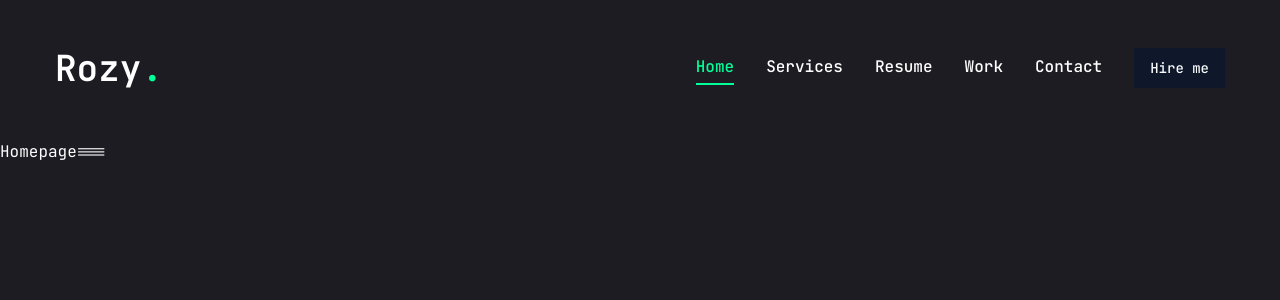
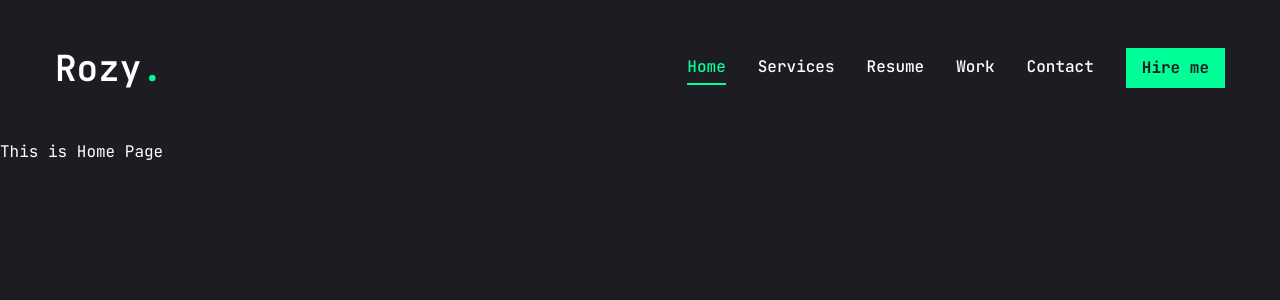
Before and after one commit to rozy97/rozy.dev, a Next.js app: page / in a window 1280 px wide. Shown: the top 300 px of the page. Built offline with nearby package versions, Linux system fonts and the light colour scheme.

Commit message:
implement mobile navbar

```diff
--- a/app/page.tsx
+++ b/app/page.tsx
@@ -1,6 +1,6 @@
 
 export default function Home() {
   return (
-    <main>Homepage===</main>
+    <main>This is Home Page</main>
   );
 }
--- a/components/Header.tsx
+++ b/components/Header.tsx
@@ -1,6 +1,7 @@
 import Link from "next/link";
 import { Button } from "./ui/button";
 import Nav from "./Nav";
+import MobileNav from "./MobileNav";
 
 const Header = () => {
     return (
@@ -23,7 +24,9 @@
                 </div>
 
                 {/* mobile nav */}
-                <div className="xl:hidden">mobile nav</div>
+                <div className="xl:hidden">
+                    <MobileNav />
+                </div>
 
             </div>
         </header>
--- /dev/null
+++ b/components/MobileNav.tsx
@@ -0,0 +1,52 @@
+"use client";
+
+import { Sheet, SheetContent, SheetTrigger, SheetTitle } from "./ui/sheet";
+import { usePathname } from "next/navigation";
+import Link from "next/link";
+import { CiMenuFries } from "react-icons/ci"
+import { links } from "./Nav";
+import * as VisuallyHidden from "@radix-ui/react-visually-hidden";
+
+const MobileNav = () => {
+    const pathname = usePathname()
+    return (
+        <Sheet>
+            <SheetTrigger className="flex justify-center items-center">
+                <CiMenuFries className="text-[32px] text-accent" />
+            </SheetTrigger>
+            <SheetContent className="flex flex-col">
+                <VisuallyHidden.Root>
+                    <SheetTitle>
+                        Menu
+                    </SheetTitle>
+                </VisuallyHidden.Root>
+                {/* logo */}
+                <div className="mt-32 mb-40 text-center text-2xl">
+                    <Link href="/">
+                        <h1 className="text-4xl font-semibold">
+                            Rozy
+                            <span className="text-accent">.</span>
+                        </h1>
+                    </Link>
+                </div>
+
+                <nav className="flex flex-col justify-center items-center gap-8">
+                    {links.map((link, index) => {
+                        return (
+                            <Link
+                                href={link.path}
+                                key={index}
+                                className={`${link.path === pathname && "text-accent border-b-2 border-accent"
+                                    } capitalize text-xl hover:text-accent transition-all`}
+                            >
+                                {link.name}
+                            </Link>)
+                    })}
+                </nav>
+
+            </SheetContent>
+        </Sheet>
+    )
+}
+
+export default MobileNav
--- a/components/Nav.tsx
+++ b/components/Nav.tsx
@@ -3,7 +3,7 @@
 import Link from "next/link";
 import { usePathname } from "next/navigation";
 
-const links = [
+export const links = [
     {
         name: "home",
         path: "/"
--- a/components/ui/button.tsx
+++ b/components/ui/button.tsx
@@ -5,19 +5,11 @@
 import { cn } from "@/lib/utils"
 
 const buttonVariants = cva(
-  "inline-flex items-center justify-center gap-2 whitespace-nowrap rounded-md text-sm font-medium ring-offset-white transition-colors focus-visible:outline-none focus-visible:ring-2 focus-visible:ring-slate-950 focus-visible:ring-offset-2 disabled:pointer-events-none disabled:opacity-50 [&_svg]:pointer-events-none [&_svg]:size-4 [&_svg]:shrink-0 dark:ring-offset-slate-950 dark:focus-visible:ring-slate-300",
+  "inline-flex items-center justify-center whitespace-nowrap rounded-md text-full font-bold ring-offset-white transition-colors focus-visible:outline-none focus-visible:ring-2 focus-visible:ring-slate-950 focus-visible:ring-offset-2 disabled:pointer-events-none disabled:opacity-50 [&_svg]:pointer-events-none [&_svg]:size-4 [&_svg]:shrink-0 dark:ring-offset-slate-950 dark:focus-visible:ring-slate-300",
   {
     variants: {
       variant: {
-        default: "bg-slate-900 text-slate-50 hover:bg-slate-900/90 dark:bg-slate-50 dark:text-slate-900 dark:hover:bg-slate-50/90",
-        destructive:
-          "bg-red-500 text-slate-50 hover:bg-red-500/90 dark:bg-red-900 dark:text-slate-50 dark:hover:bg-red-900/90",
-        outline:
-          "border border-slate-200 bg-white hover:bg-slate-100 hover:text-slate-900 dark:border-slate-800 dark:bg-slate-950 dark:hover:bg-slate-800 dark:hover:text-slate-50",
-        secondary:
-          "bg-slate-100 text-slate-900 hover:bg-slate-100/80 dark:bg-slate-800 dark:text-slate-50 dark:hover:bg-slate-800/80",
-        ghost: "hover:bg-slate-100 hover:text-slate-900 dark:hover:bg-slate-800 dark:hover:text-slate-50",
-        link: "text-slate-900 underline-offset-4 hover:underline dark:text-slate-50",
+        default: "bg-accent text-primary hover:bg-accent-hover",
       },
       size: {
         default: "h-10 px-4 py-2",
--- a/components/ui/sheet.tsx
+++ b/components/ui/sheet.tsx
@@ -3,7 +3,7 @@
 import * as React from "react"
 import * as SheetPrimitive from "@radix-ui/react-dialog"
 import { cva, type VariantProps } from "class-variance-authority"
-import { X } from "lucide-react"
+import { IoMdClose } from "react-icons/io"
 
 import { cn } from "@/lib/utils"
 
@@ -31,7 +31,7 @@
 SheetOverlay.displayName = SheetPrimitive.Overlay.displayName
 
 const sheetVariants = cva(
-  "fixed z-50 gap-4 bg-white p-6 shadow-lg transition ease-in-out data-[state=open]:animate-in data-[state=closed]:animate-out data-[state=closed]:duration-300 data-[state=open]:duration-500 dark:bg-slate-950",
+  "fixed z-50 gap-4 bg-primary p-6 shadow-lg transition ease-in-out data-[state=open]:animate-in data-[state=closed]:animate-out data-[state=closed]:duration-300 data-[state=open]:duration-500 dark:bg-slate-950",
   {
     variants: {
       side: {
@@ -40,7 +40,7 @@
           "inset-x-0 bottom-0 border-t data-[state=closed]:slide-out-to-bottom data-[state=open]:slide-in-from-bottom",
         left: "inset-y-0 left-0 h-full w-3/4 border-r data-[state=closed]:slide-out-to-left data-[state=open]:slide-in-from-left sm:max-w-sm",
         right:
-          "inset-y-0 right-0 h-full w-3/4  border-l data-[state=closed]:slide-out-to-right data-[state=open]:slide-in-from-right sm:max-w-sm",
+          "inset-y-0 right-0 h-full w-3/4 data-[state=closed]:slide-out-to-right data-[state=open]:slide-in-from-right sm:max-w-sm",
       },
     },
     defaultVariants: {
@@ -65,8 +65,8 @@
       {...props}
     >
       {children}
-      <SheetPrimitive.Close className="absolute right-4 top-4 rounded-sm opacity-70 ring-offset-white transition-opacity hover:opacity-100 focus:outline-none focus:ring-2 focus:ring-slate-950 focus:ring-offset-2 disabled:pointer-events-none data-[state=open]:bg-slate-100 dark:ring-offset-slate-950 dark:focus:ring-slate-300 dark:data-[state=open]:bg-slate-800">
-        <X className="h-4 w-4" />
+      <SheetPrimitive.Close className="absolute right-8 top-8 transition-opacity outline-none">
+        <IoMdClose className="text-3xl text-accent" />
         <span className="sr-only">Close</span>
       </SheetPrimitive.Close>
     </SheetPrimitive.Content>
--- a/package.json
+++ b/package.json
@@ -22,6 +22,7 @@
     "next": "15.0.2",
     "react": "19.0.0-rc-02c0e824-20241028",
     "react-dom": "19.0.0-rc-02c0e824-20241028",
+    "react-icons": "^5.3.0",
     "tailwind-merge": "^2.5.4",
     "tailwindcss-animate": "^1.0.7"
   },
```
Also changed, not shown: 1 other file (tests, documents, lock files or other folders).
